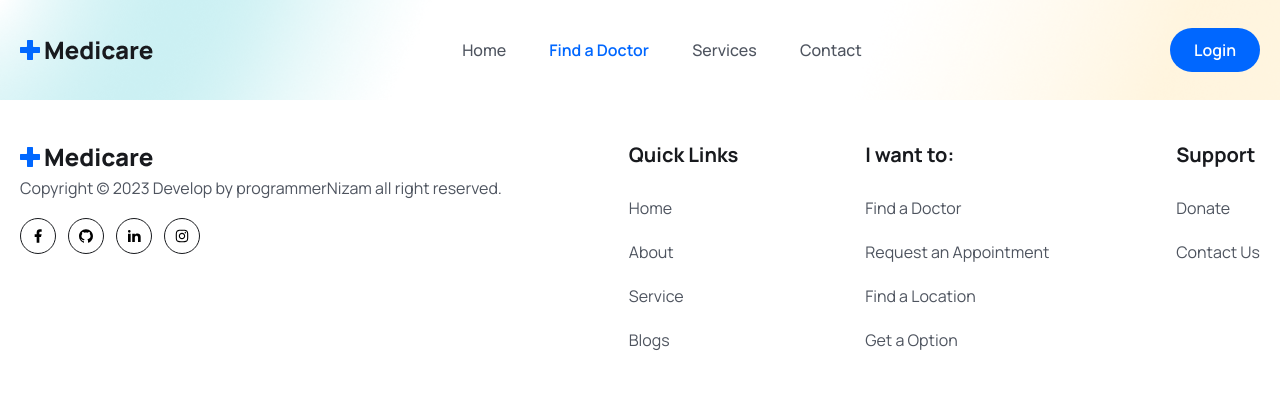
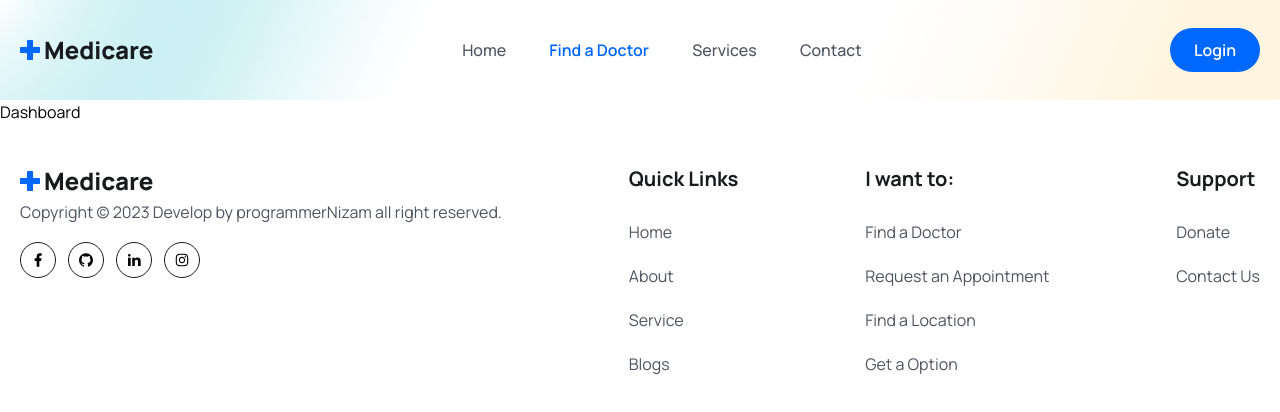
Before and after one commit to programmernizam/medicare, a React (Vite) app: page /doctors/profile/me in a window 1280 px wide. Shown: the top 412 px of the page. Built offline with nearby package versions, Linux system fonts and the light colour scheme.

Commit message:
Start buiding protecting route component

```diff
--- a/src/Dashboard/doctor_account/Dashboard.jsx
+++ b/src/Dashboard/doctor_account/Dashboard.jsx
@@ -1,5 +1,5 @@
 const Dashboard = () => {
-  return <div></div>;
+  return <div>Dashboard</div>;
 };
 
 export default Dashboard;
--- a/src/components/Header/Header.jsx
+++ b/src/components/Header/Header.jsx
@@ -6,7 +6,7 @@ import { authContext } from "../../context/AuthContext";
 
 const navLinks = [
   {
-    path: "/home",
+    path: "/",
     display: "Home",
   },
   {
--- /dev/null
+++ b/src/routes/ProtectedRoute.jsx
@@ -0,0 +1,9 @@
+const ProtectedRoute = () => {
+    return (
+        <div>
+
+        </div>
+    );
+};
+
+export default ProtectedRoute;
```
